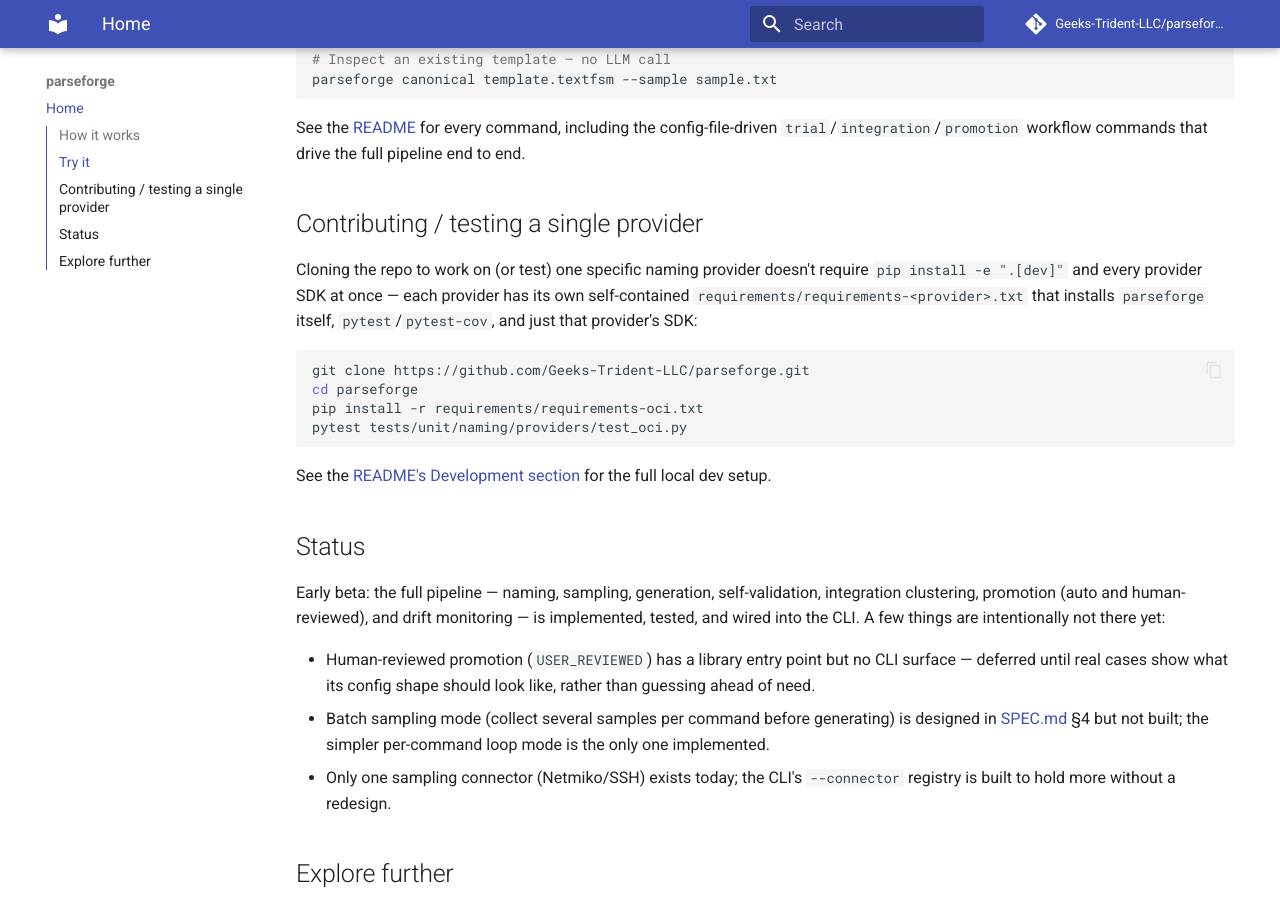
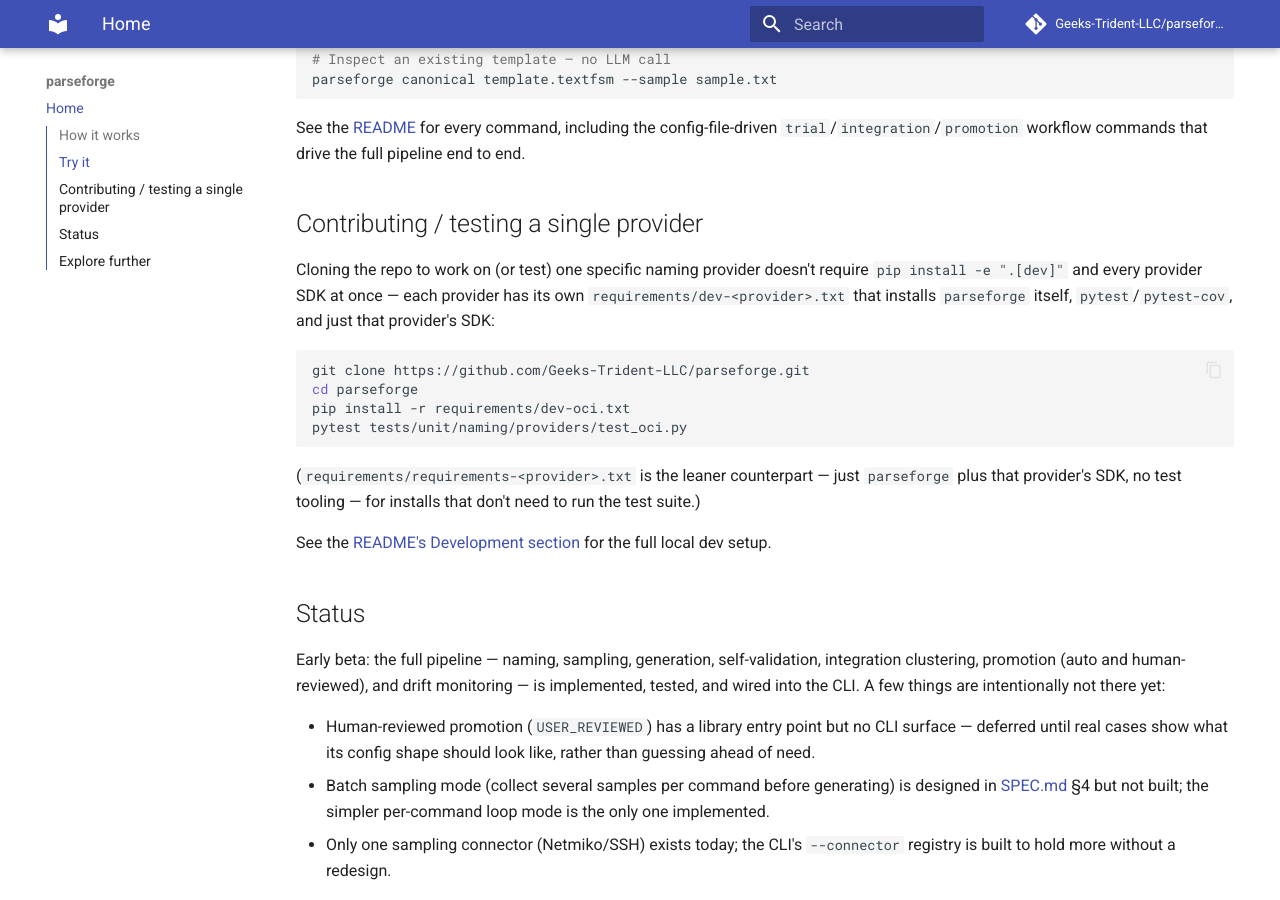
Before and after one commit to Geeks-Trident-LLC/parseforge, an MkDocs documentation site: the page built from docs/index.md, in a window 1280 px wide and 900 px high, scrolled down 984 px. Built offline with MkDocs 1.6.1 and Material for MkDocs 9.7.7, drawn with Linux system fonts in a browser that asks for light colours; comment, search, counter and statistics services are not loaded.

Commit message:
Split requirements/ into plain SDK-only files and dev-<provider>.txt
requirements-<provider>.txt now mirrors its matching pyproject.toml
extra exactly (-e . + that provider's SDK pin), for installs that don't
need to run tests. dev-<provider>.txt layers pytest/pytest-cov plus the
same ruff/black/mypy/tox versions tox.ini's lint/format/typecheck envs
and pyproject.toml's "dev" extra pin, via -r requirements-<provider>.txt
-- so `pip install -r requirements/dev-<provider>.txt` alone is enough
to test, lint, format, and type-check against one provider.

Also adds the previously-missing requirements-anthropic.txt/
dev-anthropic.txt pair. README/docs updated to describe the split.

Verified end-to-end in throwaway venvs: plain files install cleanly,
dev files additionally resolve and run ruff/black/mypy/tox correctly.

````diff
--- a/docs/index.md
+++ b/docs/index.md
@@ -57,16 +57,19 @@
 
 Cloning the repo to work on (or test) one specific naming provider doesn't
 require `pip install -e ".[dev]"` and every provider SDK at once — each
-provider has its own self-contained `requirements/requirements-<provider>.txt`
-that installs `parseforge` itself, `pytest`/`pytest-cov`, and just that
-provider's SDK:
+provider has its own `requirements/dev-<provider>.txt` that installs
+`parseforge` itself, `pytest`/`pytest-cov`, and just that provider's SDK:
 
 ```bash
 git clone https://github.com/Geeks-Trident-LLC/parseforge.git
 cd parseforge
-pip install -r requirements/requirements-oci.txt
+pip install -r requirements/dev-oci.txt
 pytest tests/unit/naming/providers/test_oci.py
 ```
+
+(`requirements/requirements-<provider>.txt` is the leaner counterpart —
+just `parseforge` plus that provider's SDK, no test tooling — for
+installs that don't need to run the test suite.)
 
 See the [README's Development section](https://github.com/Geeks-Trident-LLC/parseforge/blob/main/README.md#development)
 for the full local dev setup.
````
Also changed, not shown: README.md (+9 -6 lines), 18 other files.
